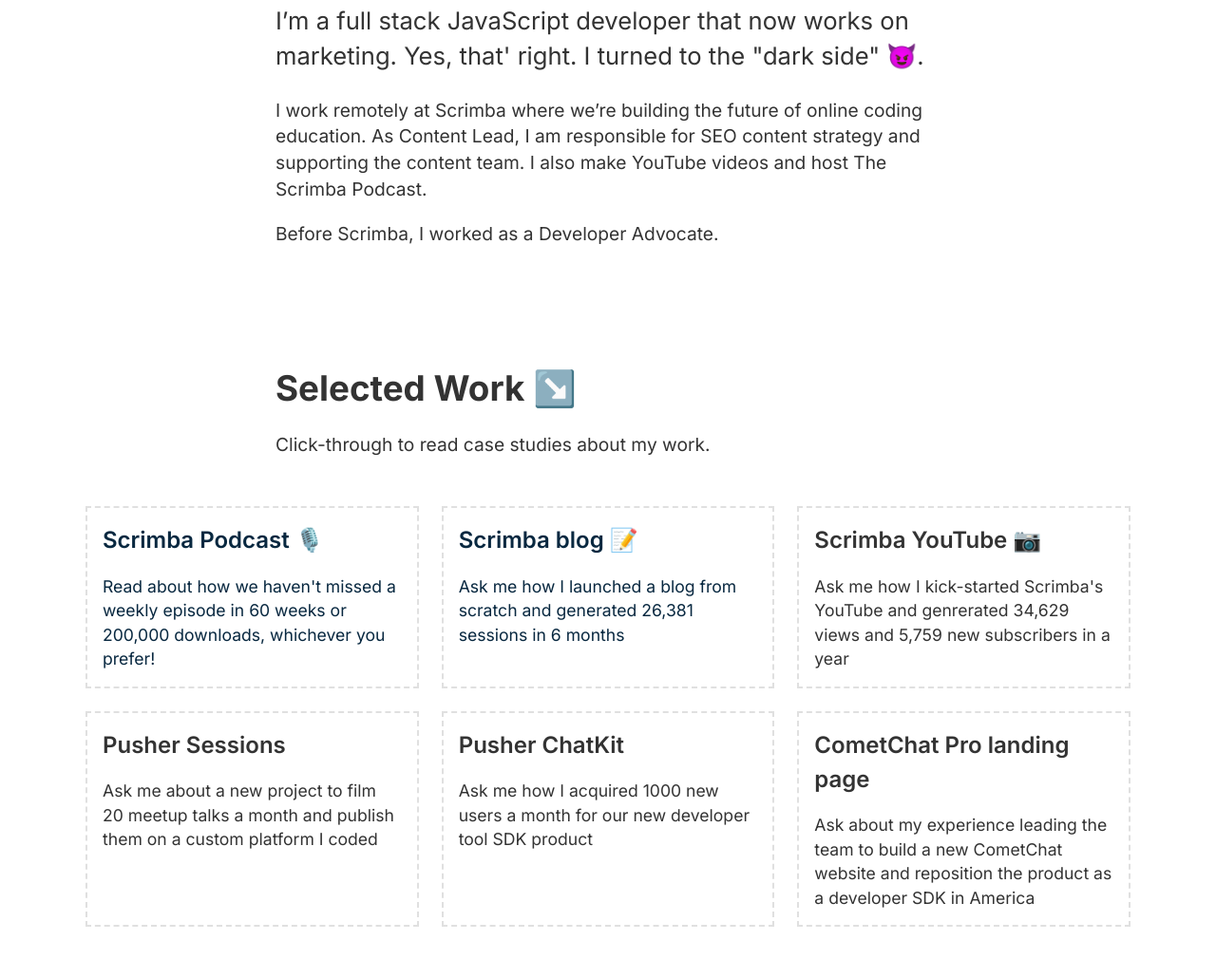
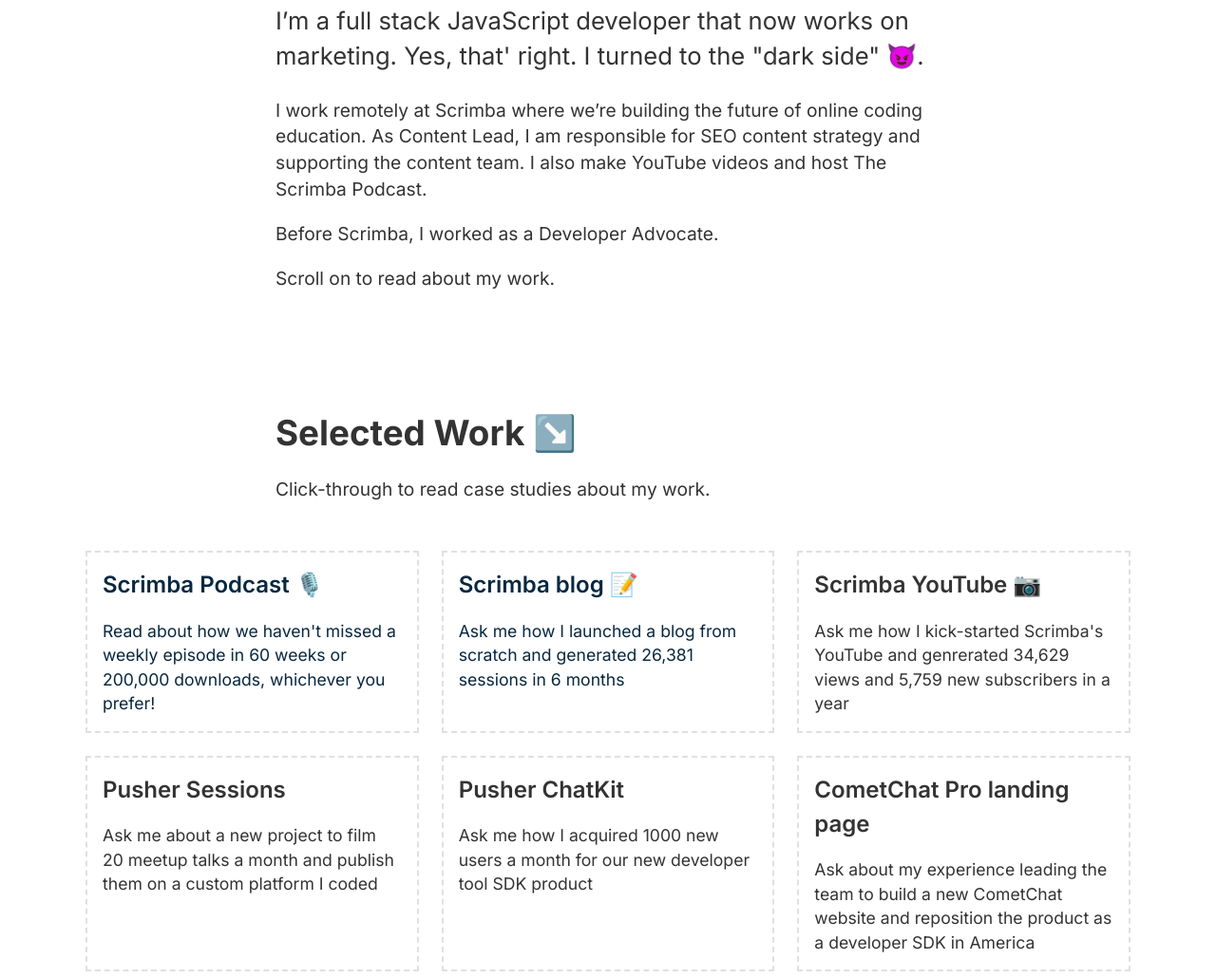
Before and after one commit to bookercodes/booker.codes, an Eleventy site: page index.njk in a window 1280 px wide. Shown: the part 910-1940 px from the top of the page at 95% size. Built offline with nearby package versions, Linux system fonts and the light colour scheme; Eleventy itself is replaced by a stand-in of ours; files that its build step writes are made by us from their sources.

Commit message:
Lil homepage tweak

```diff
--- a/index.njk
+++ b/index.njk
@@ -24,6 +24,7 @@
             am responsible for SEO content strategy and supporting the content team. I also make YouTube videos and
             host The Scrimba Podcast.</p>
         <p>Before Scrimba, I worked as a Developer Advocate.</p>
+        <p>Scroll on to read about my work.</p>
     </div>
     <div class="about selected-work-foo">
         <h2>Selected Work ↘️️ ️</h2>
```
